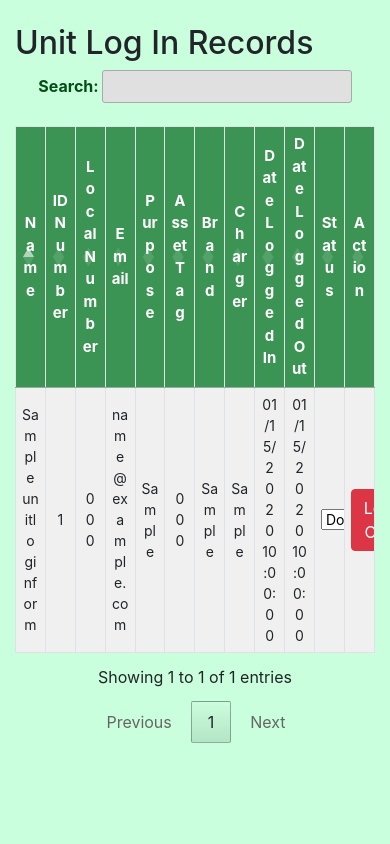
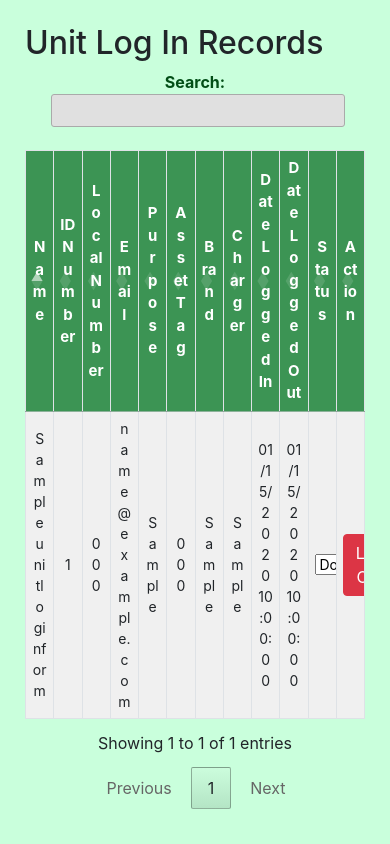
Before and after one commit to rupertgarcia/Unit-Login-and-Logout, a PHP site: page /records.php in a window 390 px wide. Run offline with PHP 8.4, Linux system fonts and the light colour scheme; tables that the repository leaves empty or names only in its code hold one stand-in row (values such as "Sample post"); some libraries are stand-ins or nearby versions.

```diff
--- a/css/style_records.css
+++ b/css/style_records.css
@@ -10,22 +10,21 @@ html, body {
 
 /* CONTAINER AND LAYOUT */
 .container-wrapper {
-    width: 100%; /* Full-width of the available screen */
-    max-width: 1500px; /* Set a fixed max-width for large screens */
-    height: 800px; /* Set a fixed height for the container */
+    width: 100%; /* Full width for any screen */
+    max-width: 1500px; /* Set a max-width for large screens */
+    height: 800px; /* Fixed height */
     margin: 0 auto; /* Center the container */
-    padding: 0; /* Remove padding */
-    overflow: hidden; /* Hide any overflow to keep it the same size */
+    padding: 0; /* No padding */
+    overflow: hidden; /* Keep it from overflowing */
 }
 
-/* Center and style the table container */
 .table-container {
     width: 100%;
-    height: 100%; /* Full height of the container */
-    max-width: 1500px; /* Fixed maximum width */
-    max-height: 800px; /* Fixed maximum height */
-    margin: 0 auto; /* Center the table */
-    overflow: auto; /* Enable scrolling if content exceeds size */
+    height: 100%;
+    max-width: 1500px;
+    max-height: 800px;
+    margin: 0 auto;
+    overflow: auto;
     padding: 0;
 }
 
@@ -34,68 +33,68 @@ html, body {
     text-align: center;
     padding: 10px;
     margin: 0;
-    background-color: #024e16; /* Dark green background */
-    color: white; /* White text */
-    font-size: 1.5rem; /* Larger font size for the header */
-    border-radius: 8px 8px 0 0; /* Rounded top corners */
+    background-color: #024e16; /* Dark green */
+    color: white;
+    font-size: 1.5rem;
+    border-radius: 8px 8px 0 0;
 }
 
 /* DATA TABLE STYLING */
 #recordsTable {
-    width: 100%; /* Full width of the container */
-    max-width: 1500px; /* Fixed maximum width */
-    height: 100%; /* Full height */
-    margin: 0 auto; /* Center the table */
-    table-layout: fixed; /* Keep columns the same size */
-    border-collapse: collapse; /* Ensure cells fit neatly */
+    width: 100%;
+    max-width: 1500px;
+    height: 100%;
+    margin: 0 auto;
+    table-layout: fixed; /* Keep columns uniform */
+    border-collapse: collapse; /* Neatly fit cells */
 }
 
 /* Alternating row colors */
 #recordsTable tbody tr:nth-child(odd) {
-    background-color: #f0f0f0; /* Light gray for odd rows */
+    background-color: #f0f0f0;
 }
 
 #recordsTable tbody tr:nth-child(even) {
-    background-color: #ffffff; /* White for even rows */
+    background-color: #ffffff;
 }
 
 /* Table header styling */
 #recordsTable_wrapper {
-    width: 100%; /* Full width of the parent container */
-    max-width: 1500px; /* Fixed maximum width */
-    margin: 0 auto; /* Center the DataTable */
-    height: 100%; /* Full height */
-    overflow: auto; /* Add scrolling to keep height fixed */
+    width: 100%;
+    max-width: 1500px;
+    margin: 0 auto;
+    height: 100%;
+    overflow: auto;
 }
 
 /* Table Header and Cell Styling */
 #recordsTable thead th,
 #recordsTable tbody td {
-    padding: 6px; /* Padding for cells */
-    text-align: center; /* Center-align the header and cell content */
-    vertical-align: middle; /* Vertically center the text */
-    white-space: normal; /* Allow text to wrap */
-    word-wrap: break-word; /* Break long words if necessary */
-    overflow: hidden; /* Hide overflow */
-    text-overflow: ellipsis; /* Add ellipsis (...) for overflowed text */
+    padding: 6px;
+    text-align: center;
+    vertical-align: middle;
+    white-space: normal;
+    word-wrap: break-word;
+    overflow: hidden;
+    text-overflow: ellipsis;
 }
 
-/* Sticky Header Styling */
+/* Sticky Header */
 #recordsTable thead th {
-    background-color: #3c9454; /* Green background for headers */
-    color: white; /* White text for header */
-    font-size: 15px; /* Font size for header */
-    font-weight: bold; /* Bold header text */
-    position: sticky; /* Sticky header */
-    top: 0; /* Stick the header to the top */
-    z-index: 2; /* Ensure header stays above content when scrolling */
-    box-shadow: 0 2px 2px -1px rgba(0, 0, 0, 0.4); /* Add shadow for header */
+    background-color: #3c9454;
+    color: white;
+    font-size: 15px;
+    font-weight: bold;
+    position: sticky;
+    top: 0;
+    z-index: 2;
+    box-shadow: 0 2px 2px -1px rgba(0, 0, 0, 0.4);
 }
 
 /* Cell Styling */
 #recordsTable tbody td {
-    padding: 6px; /* Padding for table cells */
-    font-size: 14px; /* Font size for table cells */
+    padding: 6px;
+    font-size: 14px;
 }
 
 /* Search Bar Styling */
@@ -105,9 +104,9 @@ html, body {
 }
 
 .dataTables_filter label {
-    font-size: 16px; /* Adjust label size */
-    color: #024e16; /* Dark green text */
-    font-weight: bold; /* Bold label text */
+    font-size: 16px;
+    color: #024e16;
+    font-weight: bold;
 }
 
 .dataTables_wrapper .dataTables_filter input {
@@ -119,71 +118,42 @@ html, body {
 }
 
 .dataTables_filter input {
-    border: 2px solid #388e3c; /* Green border */
-    border-radius: 5px; /* Rounded corners */
+    border: 2px solid #388e3c;
+    border-radius: 5px;
     padding: 5px;
     font-size: 14px;
     color: #024e16;
-    background-color: #f0eded; /* Light gray background for input box */
-    width: 250px; /* Wider search box */
-    transition: background-color 0.3s, box-shadow 0.3s; /* Smooth transition for focus state */
+    background-color: #f0eded;
+    width: 250px;
+    transition: background-color 0.3s, box-shadow 0.3s;
 }
 
 .dataTables_filter input:focus {
     outline: none;
-    background-color: #d5d5d5; /* Darker gray background on focus */
-    border-color: #1b5e20; /* Darker green on focus */
-    box-shadow: 0 0 5px rgba(27, 94, 32, 0.8); /* Subtle shadow on focus */
+    background-color: #d5d5d5;
+    border-color: #1b5e20;
+    box-shadow: 0 0 5px rgba(27, 94, 32, 0.8);
 }
 
 .dataTables_wrapper {
-    overflow: visible !important; /* Ensure content isn't cut off */
+    overflow: visible !important;
 }
-
 
 /* BUTTON STYLING */
 .dt-buttons .dt-button {
-    background-color: #388e3c; /* Green buttons */
-    color: white; /* White text for buttons */
-    border: none; /* Remove border */
-    padding: 6px 10px; /* Padding for buttons */
-    margin: 5px; /* Margin around buttons */
-    border-radius: 5px; /* Rounded corners for buttons */
+    background-color: #388e3c;
+    color: white;
+    border: none;
+    padding: 6px 10px;
+    margin: 5px;
+    border-radius: 5px;
 }
 
-/* Button Hover Effect */
 .dt-buttons .dt-button:hover {
-    background-color: #1b5e20; /* Darker green on hover */
+    background-color: #1b5e20;
 }
 
-/* RESPONSIVE STYLING */
-@media (max-width: 768px) {
-    /* Make the DataTable wrapper full width on smaller screens */
-    #recordsTable_wrapper {
-        width: 100%;
-    }
-
-    /* Allow wrapping on small screens */
-    #recordsTable thead th,
-    #recordsTable tbody td {
-        white-space: normal; /* Allow wrapping */
-        word-wrap: break-word; /* Break long words */
-    }
-}
-
-/* MARGIN AND SPACING */
-.mt-5, .my-5 {
-    margin-top: 1.5rem !important;
-    margin-bottom: 1rem;
-}
-
-/* ADJUST CONTAINER FOR LARGER SCREENS */
-@media (min-width: 992px) {
-    .container, .container-lg, .container-md, .container-sm {
-        max-width: 1400px; /* Fixed width for larger screens */
-    }
-}
-
+/* Pagination Buttons */
 .dataTables_wrapper .dataTables_paginate .paginate_button {
     box-sizing: border-box;
     display: inline-block;
@@ -197,3 +167,97 @@ html, body {
     border: 1px solid transparent;
     border-radius: 2px;
 }
+
+/* RESPONSIVE MEDIA QUERIES */
+@media (max-width: 1200px) {
+    .container-wrapper {
+        height: auto; /* Adjust height for smaller screens */
+        max-width: 90%; /* Adjust container width */
+        overflow: auto;
+    }
+
+    .table-container {
+        max-width: 90%; /* Reduce table width on smaller screens */
+        overflow: auto;
+    }
+
+    #recordsTable {
+        max-width: 100%;
+    }
+
+    #recordsTable_wrapper {
+        max-width: 100%;
+    }
+
+    .dataTables_filter input {
+        width: 100%; /* Full-width search bar on smaller screens */
+    }
+
+    .dt-buttons .dt-button {
+        width: 100%; /* Full-width buttons */
+    }
+}
+
+@media (max-width: 768px) {
+    .container-wrapper {
+        height: auto;
+        max-width: 100%;
+        padding: 10px; /* Add some padding for small screens */
+    }
+
+    .table-container {
+        max-width: 100%;
+        overflow: auto;
+    }
+
+    #recordsTable {
+        max-width: 100%;
+    }
+
+    #recordsTable_wrapper {
+        max-width: 100%;
+    }
+
+    /* Adjust search bar and buttons */
+    .dataTables_filter input {
+        width: 100%;
+    }
+
+    .dt-buttons .dt-button {
+        width: 100%;
+        margin-top: 10px;
+    }
+}
+
+@media (max-width: 576px) {
+    .container-wrapper {
+        padding: 0 10px;
+    }
+
+    .table-container {
+        padding: 0;
+        max-width: 100%;
+        overflow: scroll;
+    }
+
+    #recordsTable {
+        max-width: 100%;
+    }
+
+    #recordsTable_wrapper {
+        max-width: 100%;
+    }
+}
+
+/* General Margin Adjustments */
+.mt-5, .my-5 {
+    margin-top: 1.5rem !important;
+    margin-bottom: 1rem;
+}
+
+/* ADJUST CONTAINER FOR LARGER SCREENS */
+@media (min-width: 992px) {
+    .container, .container-lg, .container-md, .container-sm {
+        max-width: 1400px;
+    }
+}
--- a/get_logged_in_units.php
+++ b/get_logged_in_units.php
@@ -1,8 +1,8 @@
 <?php
 include 'connect.php';
 
-// Query to get currently logged-in units
-$query = "SELECT requestor_name, id_number, brand_unit, date_logged_in, unit_status FROM UnitLogInForm WHERE unit_status IN ('Pending', 'Ongoing')";
+// Query to get all logged-in units regardless of their status
+$query = "SELECT requestor_name, id_number, brand_unit, date_logged_in, unit_status FROM UnitLogInForm";
 $result = $conn->query($query);
 
 $units = [];
--- a/index.php
+++ b/index.php
@@ -98,7 +98,7 @@
                             <th>Status</th>
                         </tr>
                     </thead>
-                    <tbody>
+                    <tbody id="unitLogOutTableBody">
                         <?php
                         include 'connect.php';
 
@@ -149,8 +149,8 @@
     <script src="https://cdnjs.cloudflare.com/ajax/libs/pdfmake/0.1.36/vfs_fonts.js"></script> <!-- vfs_fonts for PDF export -->
 
     <script>
-    // Function to update the Pending, Ongoing, and Done counters and the unit table
     function updateStatusAndTable() {
+        // Update counters
         $.ajax({
             url: 'get_unit_counts.php',
             method: 'GET',
@@ -162,6 +162,7 @@
             }
         });
 
+        // Update table
         $.ajax({
             url: 'get_logged_in_units.php', // This PHP file will fetch currently logged-in units
             method: 'GET',
@@ -177,6 +178,7 @@
                         <td>${unit.unit_status}</td>
                     </tr>`;
                 });
+                // Update the table body with the new rows
                 $('#unitLogOutTableBody').html(tableRows);
             }
         });
```
